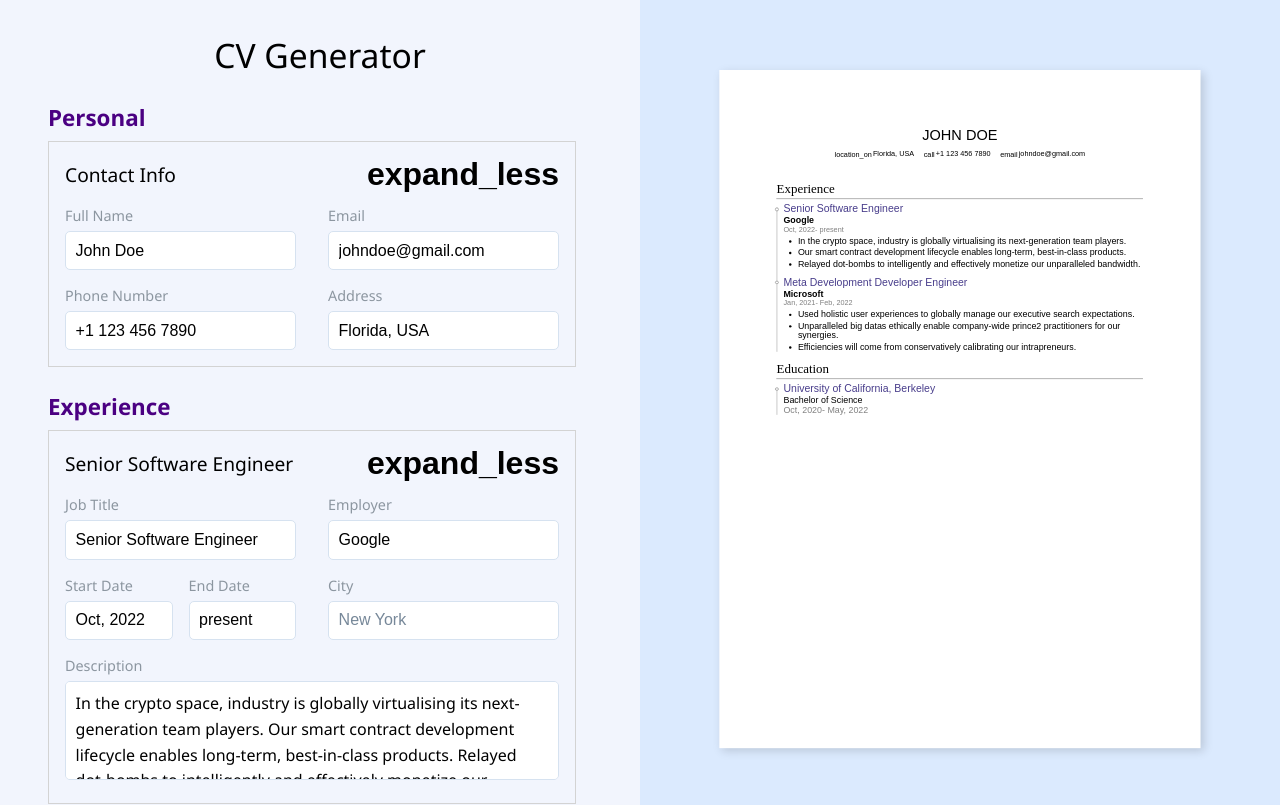
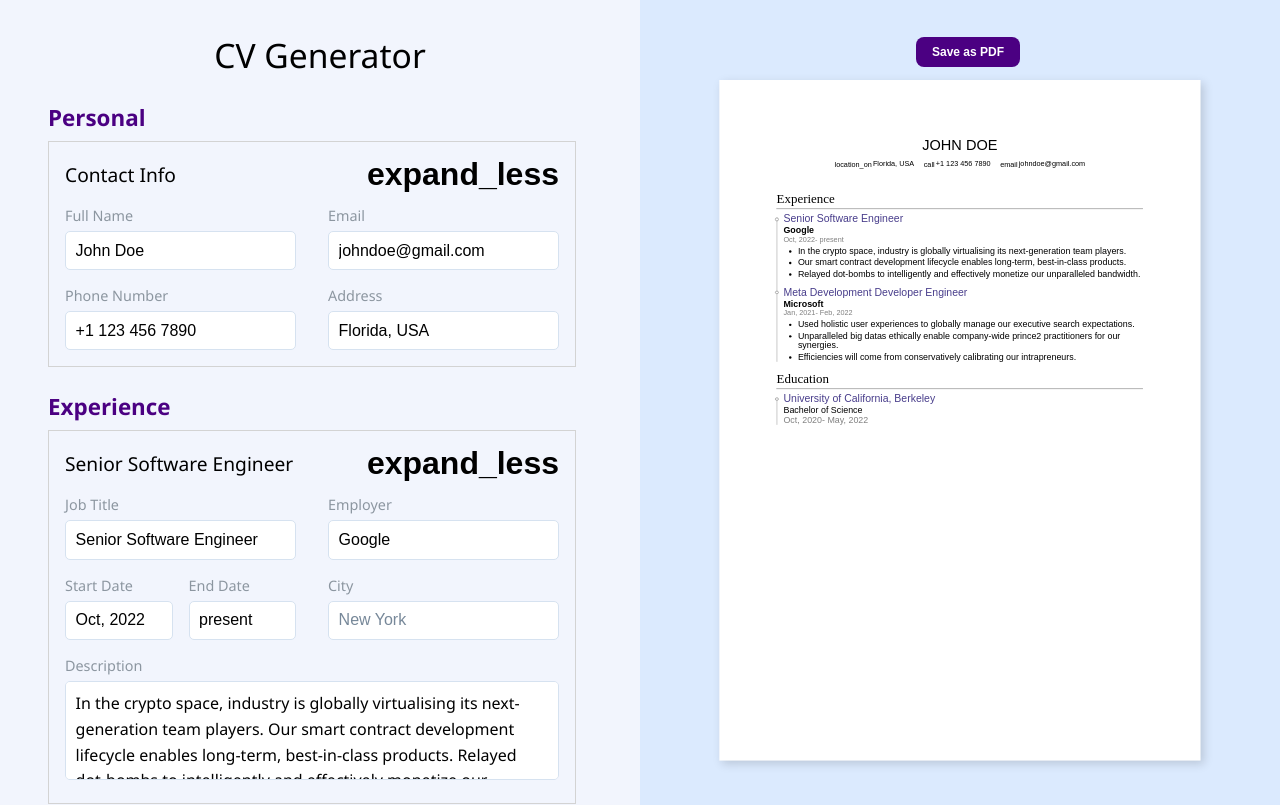
Before and after one commit to columk1/cv-application, a React (Vite) app: page / in a window 1280 px wide. Shown: the top 805 px of the page. Built offline with nearby package versions, Linux system fonts and the light colour scheme.

Commit message:
Create Save as PDF button

```diff
--- a/src/home/Home.jsx
+++ b/src/home/Home.jsx
@@ -33,6 +33,17 @@ export const Home = () => {
       i === index ? { ...course, [key]: e.target.value } : course,
     )
     setData({ ...data, education: updatedEducation })
+  }
+
+  const printCV = () => {
+    let resume = document.querySelector('.resume-container')
+    console.log(resume)
+    let cloned = resume.cloneNode(true)
+    document.body.appendChild(cloned)
+    cloned.classList.add('pdf')
+    cloned.style.transform = 'scale(1)'
+    window.print()
+    document.body.removeChild(cloned)
   }
 
   // const CVState = () => {
@@ -111,6 +122,11 @@ export const Home = () => {
         </section>
       </section>
       <section className='output-container'>
+        <div className='btn-group'>
+          <button className='btn' onClick={printCV}>
+            Save as PDF
+          </button>
+        </div>
         <CV data={data} />
       </section>
     </main>
--- a/src/index.css
+++ b/src/index.css
@@ -36,3 +36,12 @@ body {
   clip: rect(0, 0, 0, 0);
   border: 0;
 }
+
+@media print {
+  body *:not(.pdf, .pdf *) {
+    display: none;
+  }
+  .resume-container {
+    transform: scale(1);
+  }
+}
--- a/src/styles/CV.css
+++ b/src/styles/CV.css
@@ -6,10 +6,10 @@ h4 {
 }
 
 .resume-container {
-  margin-top: 10mm;
+  /* margin-top: 10mm; */
   font-family: 'DM Sans', sans-serif;
   width: 210mm;
-  /* height: 297mm; */
+  height: 297mm;
   aspect-ratio: 1 / 1.41;
   background-color: white;
   font-size: 11pt;
@@ -122,6 +122,10 @@ h4 {
   font-size: 18pt;
 }
 
+.city {
+  font-size: 10pt;
+}
+
 .experience .dates {
   font-size: 9pt;
 }
--- a/src/styles/home.css
+++ b/src/styles/home.css
@@ -7,8 +7,22 @@
 
 .output-container {
   display: grid;
+  grid-template-rows: 2rem 1fr;
   justify-content: center;
+  gap: 1rem;
   background-color: #dbeafe;
+}
+
+.btn-group {
+  margin: 0 auto;
+}
+
+.btn-group .btn {
+  background: indigo;
+  color: white;
+  font-size: 0.75rem;
+  padding: 0.5rem 1rem;
+  border-radius: 0.5rem;
 }
 
 .h1 {
```
